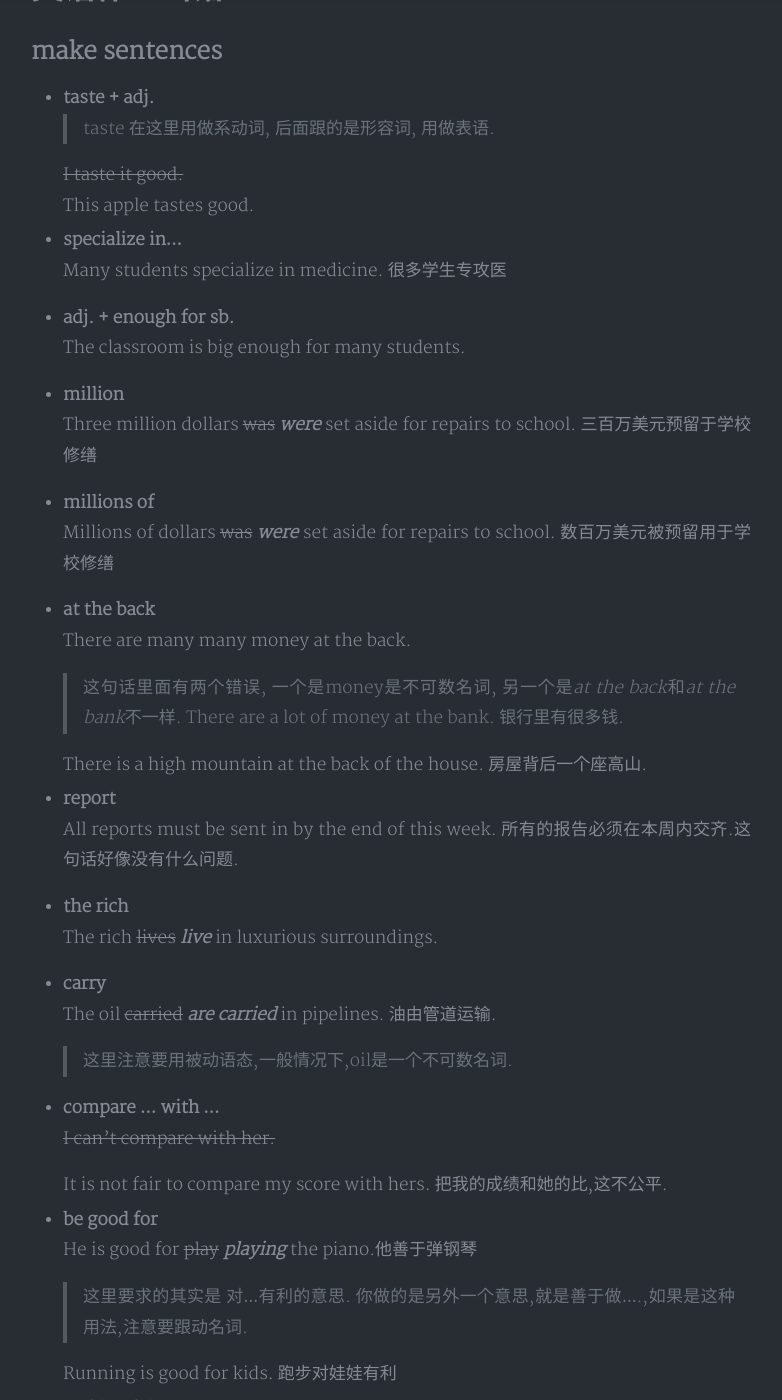
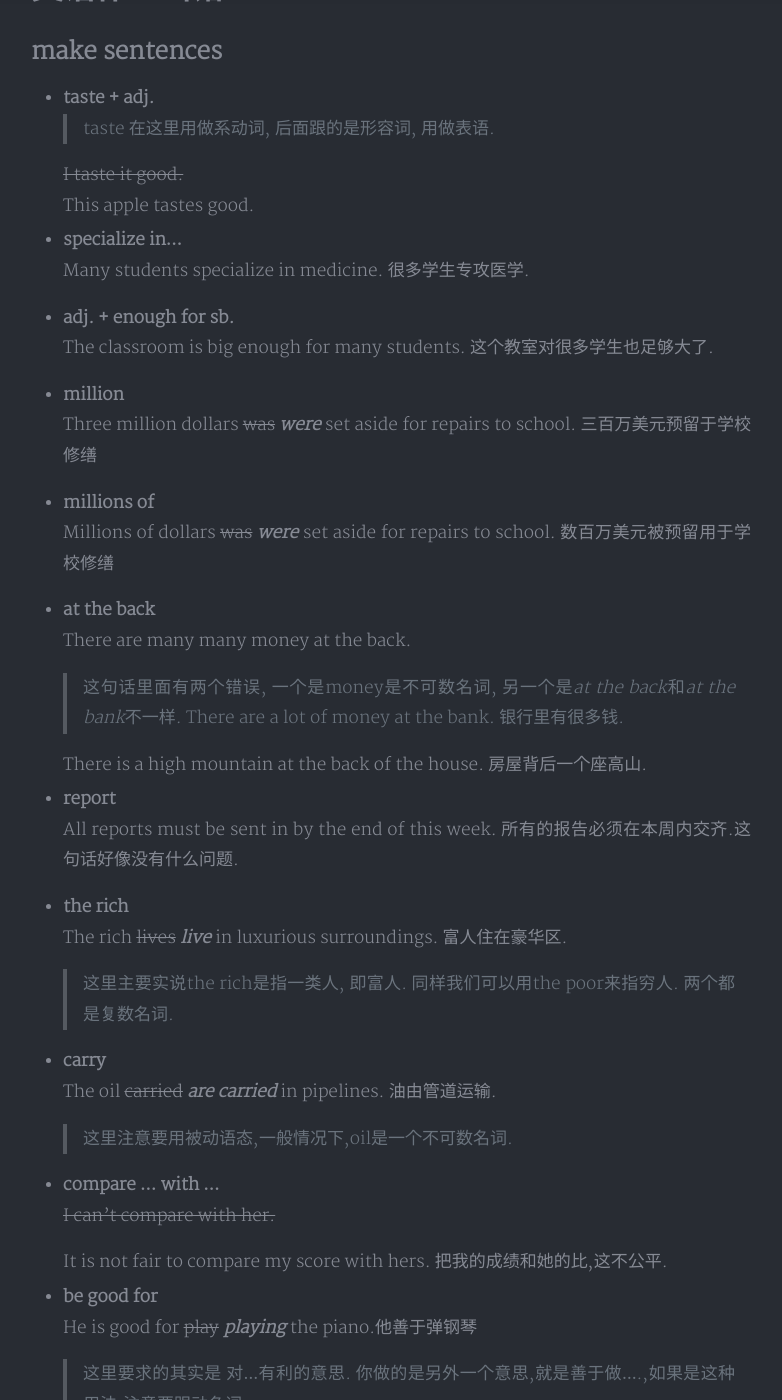
Before and after one commit to hshsvg/hshsvg.github.io, a Jekyll site: the page built from _posts/2018-01-06-english-homework-correction.md, in a window 1280 px wide and 1400 px high, scrolled down 431 px. Shown: the whole window, without its empty margins (249-1031 px from the left). Built offline with Jekyll 4.4.1, drawn with Linux system fonts in a browser that asks for light colours; nearby versions of some CDN libraries; comment, search, counter and statistics services are not loaded; a style sheet for code colours, icons or effects is not loaded; some of the changed text lies outside the part shown.

Commit message:
new post

```diff
--- a/_posts/2018-01-06-english-homework-correction.md
+++ b/_posts/2018-01-06-english-homework-correction.md
@@ -20,11 +20,11 @@ tags: [homework, English]
 
 * __specialize in...__
 
-  Many students specialize in medicine. 很多学生专攻医
+  Many students specialize in medicine. 很多学生专攻医学.
 
 * __adj. + enough for sb.__
 
-  The classroom is big enough for many students.
+  The classroom is big enough for many students. 这个教室对很多学生也足够大了.
 
 * __million__
 
@@ -48,7 +48,9 @@ tags: [homework, English]
 
 * __the rich__
 
-  The rich ~~lives~~ ***live*** in luxurious surroundings.
+  The rich ~~lives~~ ***live*** in luxurious surroundings. 富人住在豪华区.
+
+  > 这里主要实说the rich是指一类人, 即富人. 同样我们可以用the poor来指穷人. 两个都是复数名词.
 
 * __carry__
 
@@ -79,7 +81,7 @@ tags: [homework, English]
 
 * __change__
 
-  I change the desert into (***a***) farmland.
+  I change the desert into (***a***) farmland. 我把沙漠变成了农田.
 
 * __look forward to__
 
```
